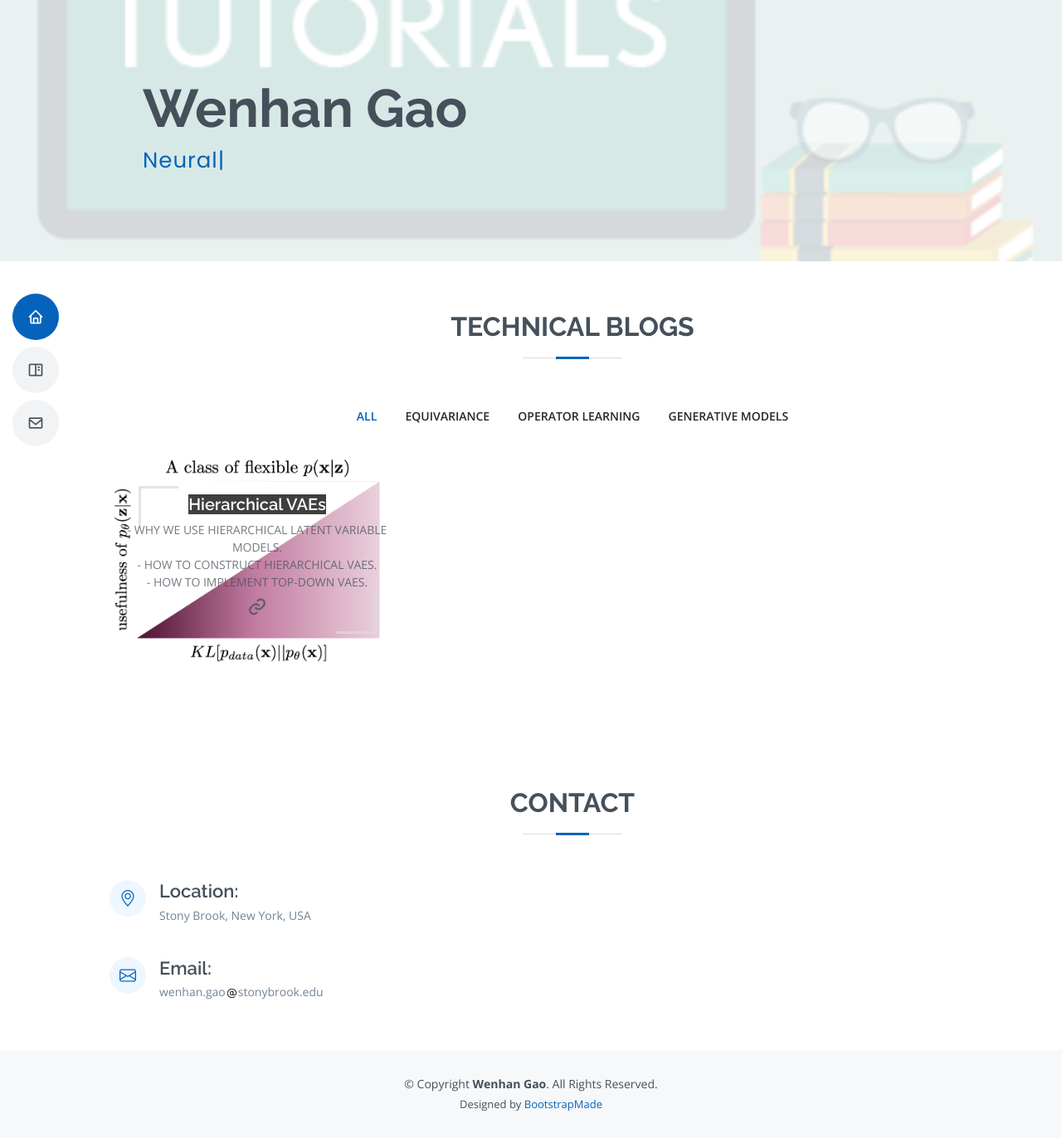
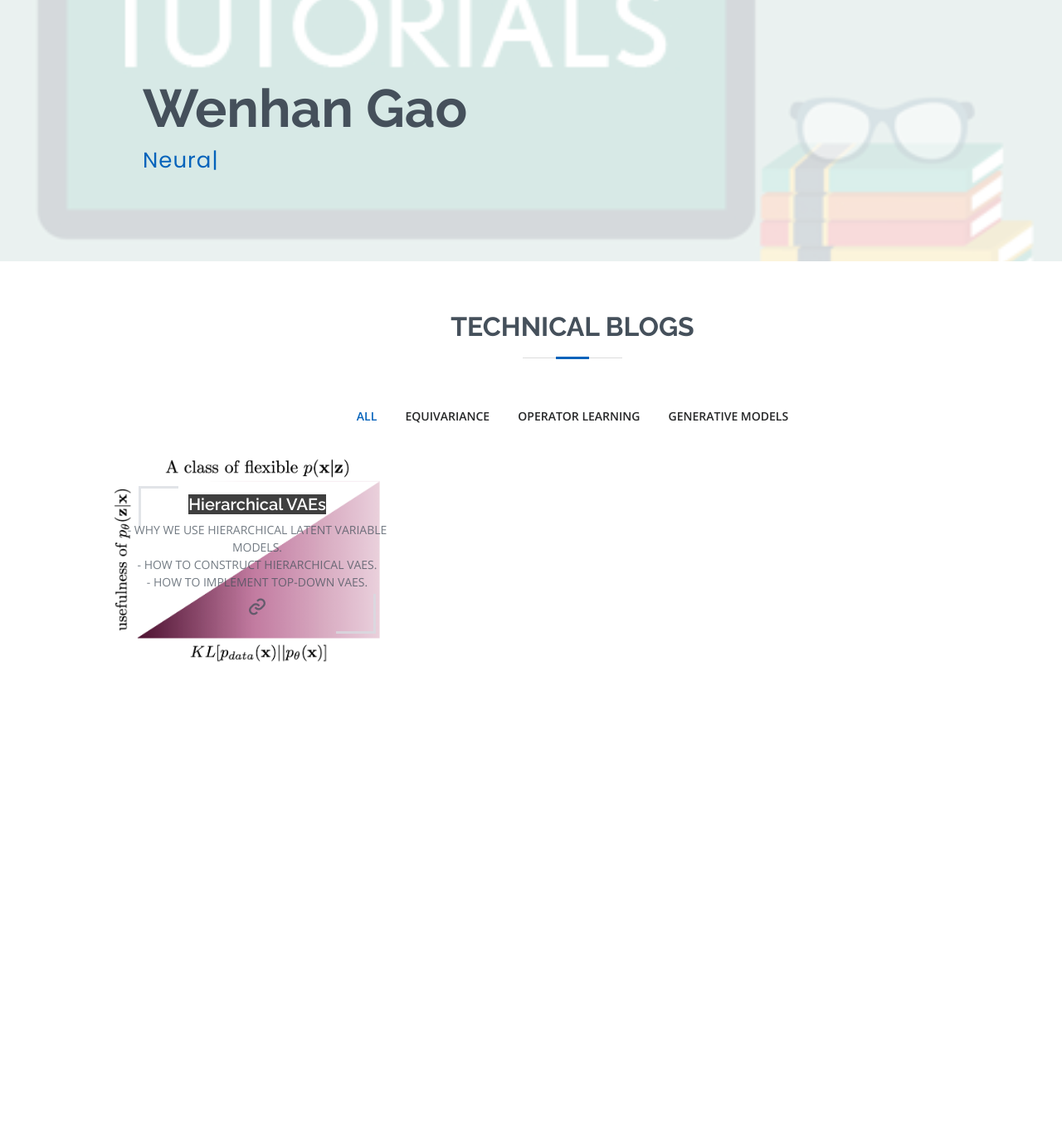
Before and after one commit to wenhangao21/wenhangao21.github.io, a Jekyll site: the page blogs/blogs.html, which Jekyll copies as it is, in a window 1280 px wide. Shown: the whole page at 83% size. Built offline with Jekyll 4.4.1, drawn with Linux system fonts in a browser that asks for light colours; nearby versions of some CDN libraries; some web fonts are replaced; after the commit the page ends 900 px from its top, so only the background shows below that.

Commit message:
Initial commit

```diff
--- a/blogs/blogs.html
+++ b/blogs/blogs.html
@@ -43,18 +43,6 @@
   <!-- ======= Mobile nav toggle button ======= -->
   <!-- <button type="button" class="mobile-nav-toggle d-xl-none"><i class="bi bi-list mobile-nav-toggle"></i></button> -->
   <i class="bi bi-list mobile-nav-toggle d-xl-none"></i>
-  <!-- ======= Header ======= -->
-  <header id="header" class="d-flex flex-column justify-content-center">
-
-    <nav id="navbar" class="navbar nav-menu">
-      <ul>
-		<li><a href="https://wenhangao21.github.io/" class="nav-link scrollto active"><i class="bx bx-home"></i> <span>Home</span></a></li>
-        <li><a href="#blog" class="nav-link scrollto"><i class="bx bx-book-content"></i> <span>Blog</span></a></li>
-        <li><a href="#contact" class="nav-link scrollto"><i class="bx bx-envelope"></i> <span>Contact</span></a></li>
-      </ul>
-    </nav><!-- .nav-menu -->
-
-  </header><!-- End Header -->
 
   <!-- ======= Hero Section ======= -->
   <section id="hero" class="d-flex flex-column justify-content-center">
@@ -113,52 +101,7 @@
       </div>
     </section>
 
-    <!-- ======= Contact Section ======= -->
-    <section id="contact" class="contact">
-      <div class="container" data-aos="fade-up">
 
-        <div class="section-title">
-          <h2>Contact</h2>
-        </div>
-
-        <div class="row mt-1">
-
-          <div class="col-lg-6">
-            <div class="info">
-              <div class="address">
-                <i class="bi bi-geo-alt"></i>
-                <h4>Location:</h4>
-                <p>Stony Brook, New York, USA</p>
-              </div>
-
-              <div class="email">
-                <i class="bi bi-envelope"></i>
-                <h4>Email:</h4>
-                <p>wenhan.gao<img border="0" alt="@" src="assets/img/icons/at.png" width="15" height="15">stonybrook.edu</p>
-              </div>
-            </div>
-
-            </div>
-
-        </div>
-      </div>
-    </section><!-- End Contact Section -->
-  </main><!-- End #main -->
-
-  <!-- ======= Footer ======= -->
-  <footer id="footer">
-      <div class="copyright">
-        &copy; Copyright <strong><span>Wenhan Gao</span></strong>. All Rights Reserved.
-      </div>
-      <div class="credits">
-        <!-- All the links in the footer should remain intact. -->
-        <!-- You can delete the links only if you purchased the pro version. -->
-        <!-- Licensing information: [license-url] -->
-        <!-- Purchase the pro version with working PHP/AJAX contact form: https://bootstrapmade.com/free-html-bootstrap-template-my-resume/ -->
-        Designed by <a href="https://bootstrapmade.com/">BootstrapMade</a>
-      </div>
-    </div>
-  </footer><!-- End Footer -->
 
   <div id="preloader"></div>
   <a href="#" class="back-to-top d-flex align-items-center justify-content-center"><i class="bi bi-arrow-up-short"></i></a>
```
